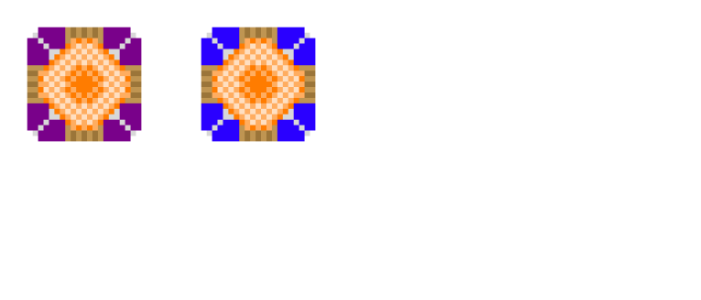
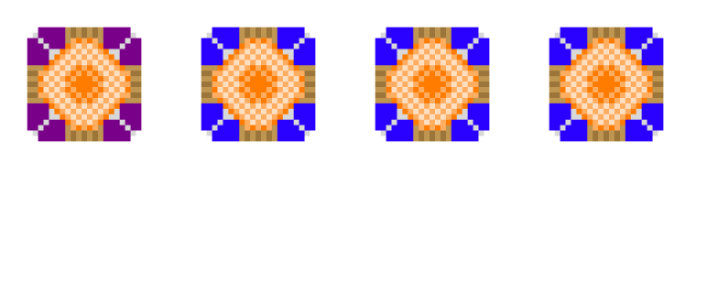
Before and after one commit to soleilyasmina/bitflop, a React (Create React App) app: page / in a window 1280 px wide. Shown: the top 300 px of the page, without its empty margins (0-701 px from the left). Built offline with nearby package versions, Linux system fonts and the light colour scheme.

Commit message:
rendered pool without control

```diff
--- a/src/App.js
+++ b/src/App.js
@@ -1,12 +1,11 @@
 import React from 'react';
-import Coin from './components/Coin';
+import Pool from './components/Pool';
 import './App.css';
 
 function App() {
   return (
     <div className="App">
-      <Coin master={true}/>
-      <Coin master={false}/>
+      <Pool />
     </div>
   );
 }
--- /dev/null
+++ b/src/components/Pool.js
@@ -0,0 +1,17 @@
+import React, { useState } from 'react';
+import Coin from './Coin.js';
+
+const Pool = (props) => {
+  const [pool, setPool] = useState([true, true, false]);
+
+  return (
+    <>
+      <Coin master={true} heads={false} />
+      { pool.map((coin) => {
+        return <Coin master={false} heads={coin} />
+      }) }
+    </>
+  )
+}
+
+export default Pool;
```
